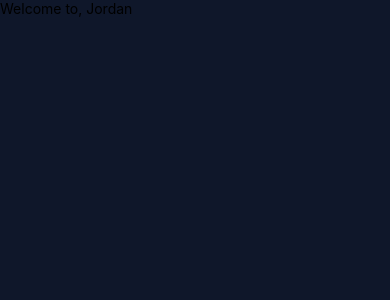
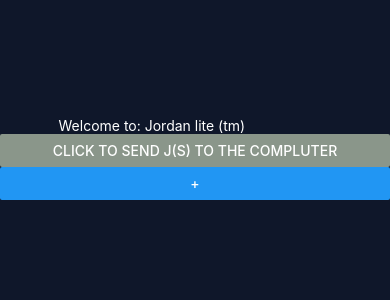
Before and after one commit to jmurphy5613/robotics-scouting-mobile, a React Native app: screen / in a window 390 px wide. Shown: the top 300 px of the page. Built offline with nearby package versions, Linux system fonts and the light colour scheme.

Commit message:
added rough counter, mostly learning experiments

```diff
--- a/App.tsx
+++ b/App.tsx
@@ -1,20 +1,42 @@
 import { StatusBar } from 'expo-status-bar';
-import { StyleSheet, Text, View } from 'react-native';
+import React, { useState } from "react";
+import Counter from "./modules/counter";
+import { ActionSheetIOS, StyleSheet, Text, View, Button} from 'react-native';
 
 const styles = StyleSheet.create({
   container: {
     backgroundColor: '#0f172a',
-    height: '100vh',
-    width: '100vw',
+    height: '100%',
+    width: '100%'
+  },
+  textMain: {
+    color: '#fff',
+    marginTop: '30%',
+    marginLeft: '15%'
+  },
+  textMainContain: {
+    alignItems: 'center'
   }
 })
 
+let i = 0;
+
+const handleButton = () => {
+  let jstring = "";
+  for(let k = 0; k <= i; k++){
+    jstring += 'j';
+  }
+  console.log(jstring);
+  i++;
+}
 
 export default function App() {
   return (
     <View style={styles.container}>
-      <Text>Welcome to, Jordan</Text>
+      <Text style={styles.textMain}>Welcome to: Jordan lite (tm)</Text>
+      <Button onPress={handleButton} title="click to send j(s) to the compluter" color="#8a968a"/>
       <StatusBar style="auto" />
+      <Counter/>
     </View>
   );
 }
--- /dev/null
+++ b/modules/counter.tsx
@@ -0,0 +1,12 @@
+import { StatusBar } from 'expo-status-bar';
+import React, { useState } from "react";
+import { ActionSheetIOS, StyleSheet, Text, View, Button} from 'react-native';
+
+
+export default function Counter(){
+    return (
+        <View>
+            <Button onPress={e => {console.log('something did it')}} title="+" />
+        </View>
+    );
+}
```
Also changed, not shown: 1 other file (tests, documents, lock files or other folders).
